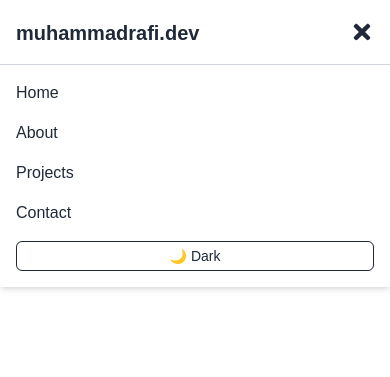
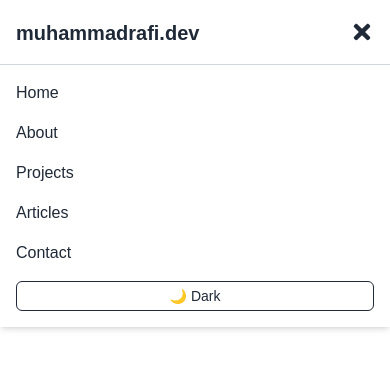
Before and after one commit to yawpie/profile-website, a Next.js app: page / in a window 390 px wide. Both pictures are taken after a click on the button 362 px from the left and 32 px from the top of the page. Shown: the top 377 px of the page. Built offline with nearby package versions, Linux system fonts and the light colour scheme.

Commit message:
feat: refactor Navbar component to use dynamic navbarLists for menu items

```diff
--- a/src/components/Navbar.tsx
+++ b/src/components/Navbar.tsx
@@ -8,6 +8,14 @@ export default function Navbar() {
   const { resolvedTheme, setTheme } = useTheme();
   const [mounted, setMounted] = useState(false);
   const [open, setOpen] = useState(false);
+
+  const navbarLists = [
+    { title: "Home", href: "/" },
+    { title: "About", href: "/about" },
+    { title: "Projects", href: "/projects" },
+    { title: "Articles", href: "/articles" },
+    { title: "Contact", href: "/contact" },
+  ];
 
   // biar nggak error pas SSR
   useEffect(() => setMounted(true), []);
@@ -35,21 +43,12 @@ export default function Navbar() {
 
         {/* Desktop Menu */}
         <div className="hidden md:flex items-center space-x-6 font-medium text-[var(--foreground)] transition-colors">
-          <Link href="/" className="hover:text-indigo-500">
-            Home
-          </Link>
-          <Link href="/about" className="hover:text-indigo-500">
-            About
-          </Link>
-          <Link href="/projects" className="hover:text-indigo-500">
-            Projects
-          </Link>
-          <Link href="/articles" className="hover:text-indigo-500">
-            Articles
-          </Link>
-          <Link href="/contact" className="hover:text-indigo-500">
-            Contact
-          </Link>
+          {navbarLists.map((item) => (
+            <Link key={item.title} href={item.href} className="hover:text-indigo-500">
+              {item.title}
+            </Link>
+          ))}
+
 
           {/* Theme Toggle */}
           {mounted && (
@@ -86,18 +85,16 @@ export default function Navbar() {
             className="md:hidden bg-[var(--background)] border-t border-gray-300 dark:border-gray-700 overflow-hidden"
           >
             <div className="flex flex-col p-4 space-y-4 text-[var(--foreground)] font-medium">
-              <Link href="/" className="hover:text-indigo-500" onClick={() => setOpen(false)}>
-                Home
-              </Link>
-              <Link href="/about" className="hover:text-indigo-500" onClick={() => setOpen(false)}>
-                About
-              </Link>
-              <Link href="/projects" className="hover:text-indigo-500" onClick={() => setOpen(false)}>
-                Projects
-              </Link>
-              <Link href="/contact" className="hover:text-indigo-500" onClick={() => setOpen(false)}>
-                Contact
-              </Link>
+              {navbarLists.map((item) => (
+                <Link
+                  key={item.title}
+                  href={item.href}
+                  className="hover:text-indigo-500"
+                  onClick={() => setOpen(false)} // Close menu on link click
+                >
+                  {item.title}
+                </Link>
+              ))}
 
               {/* Theme Toggle */}
               {mounted && (
```
